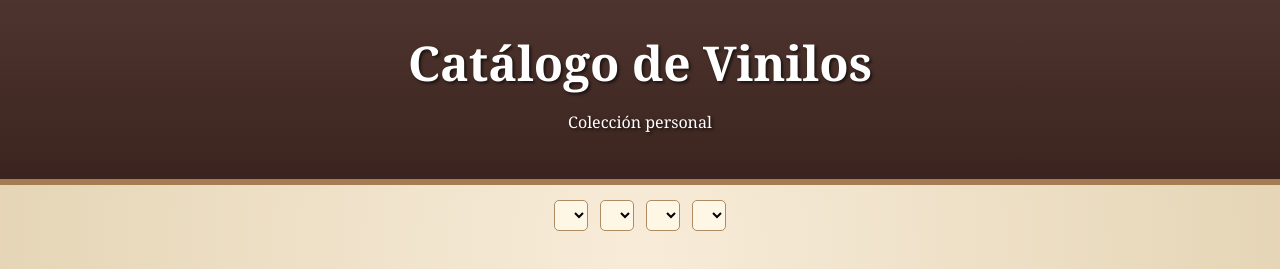
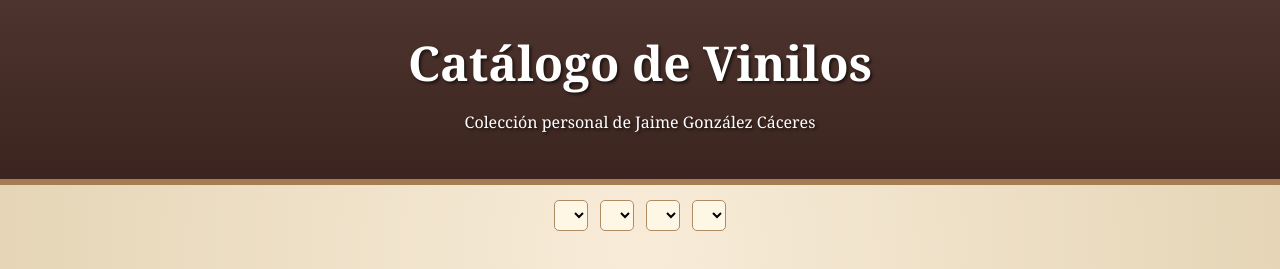
Before and after one commit to catacosmos/los-discos-de-caicura, a plain HTML site: page index.html in a window 1280 px wide. Shown: the top 269 px of the page. Drawn offline with Linux system fonts and the light colour scheme.

Commit message:
Update personal collection description in index.html

```diff
--- a/index.html
+++ b/index.html
@@ -9,13 +9,13 @@
 
   <header>
     <h1>Catálogo de Vinilos</h1>
-    <p>Colección personal</p>
+    <p>Colección personal de Jaime González Cáceres</p>
   </header>
 
   <section class="filters">
     <select id="filter-artista"></select>
+    <select id="filter-decada"></select>
     <select id="filter-tamano"></select>
-    <select id="filter-decada"></select>
     <select id="filter-tipo"></select>
   </section>
 
```
